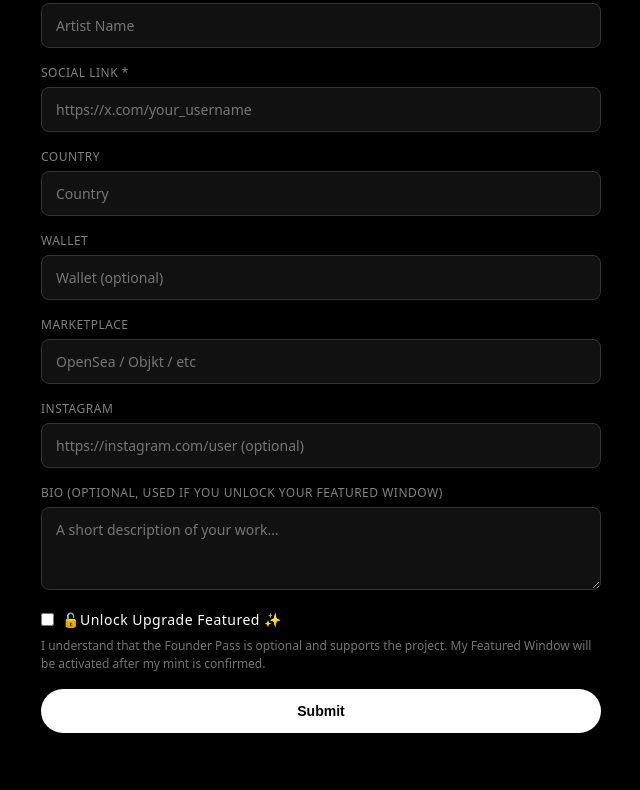
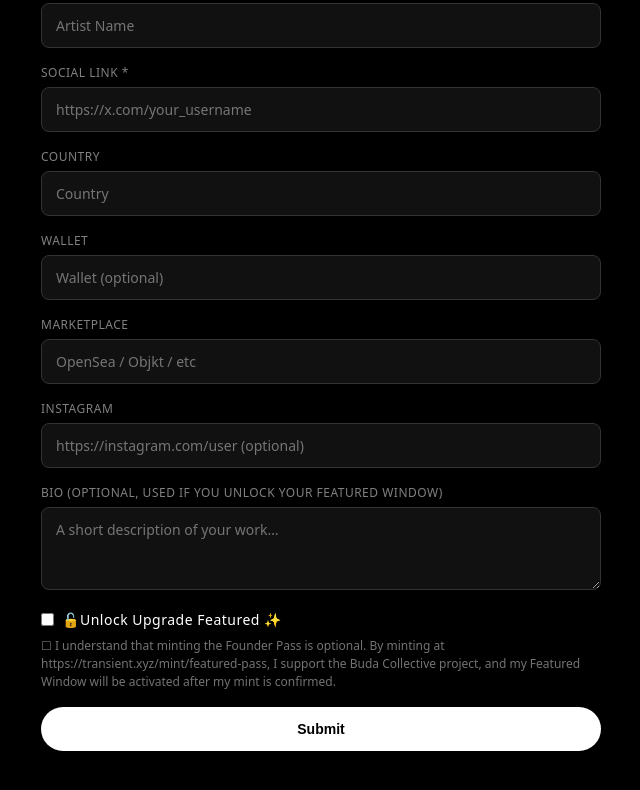
Before and after one commit to budastudio/buda-collective-artist, a website: page join.html in a window 1280 px wide. Shown: the part 395-1185 px from the top of the page, without its empty margins (319-959 px from the left). Drawn offline with nearby package versions, Linux system fonts and the light colour scheme.

Commit message:
Update join.html

```diff
--- a/join.html
+++ b/join.html
@@ -47,7 +47,7 @@
         <input type="checkbox" id="wantsFeatured" name="wantsFeatured">
         🔓Unlock Upgrade Featured ✨
       </label>
-      <p class="checkbox-hint">I understand that the Founder Pass is optional and supports the project. My Featured Window will be activated after my mint is confirmed.</p>
+      <p class="checkbox-hint">☐ I understand that minting the Founder Pass is optional. By minting at https://transient.xyz/mint/featured-pass, I support the Buda Collective project, and my Featured Window will be activated after my mint is confirmed.</p>
 
       <button type="submit" id="submitBtn">Submit</button>
       <p id="formMsg" class="form-msg" role="status" aria-live="polite"></p>
```
